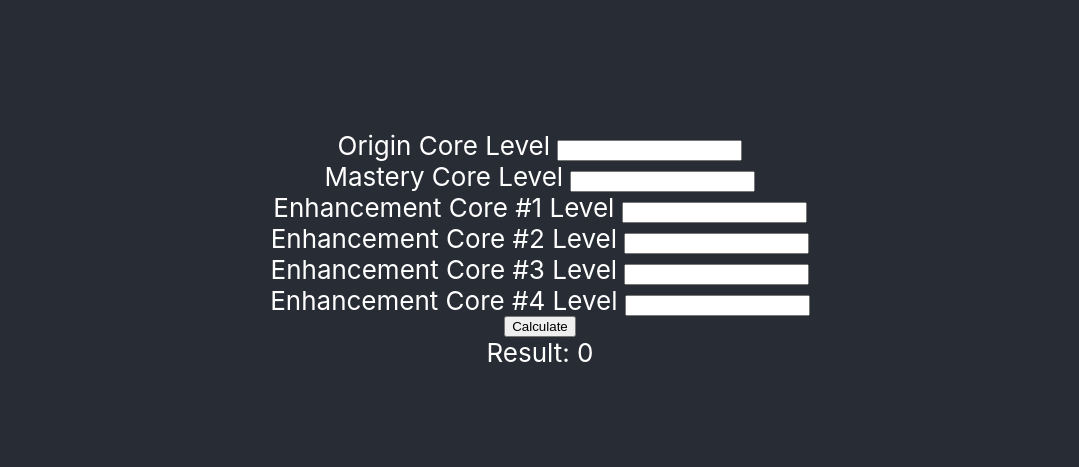
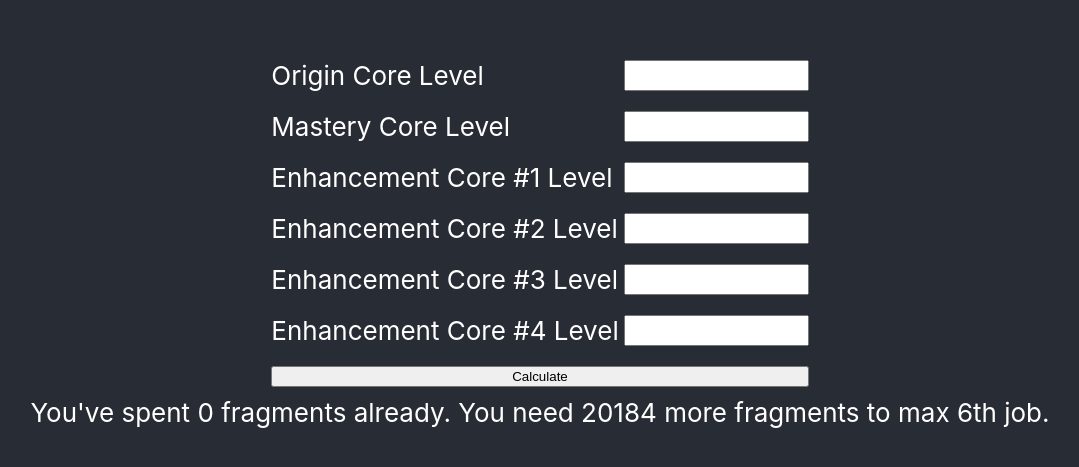
Before and after one commit to Mr-JNP/erda-fragment-tracker, a React (Create React App) app: page / in a window 1280 px wide. Shown: the part 151-618 px from the top of the page, without its empty margins (100-1179 px from the left). Built offline with nearby package versions, Linux system fonts and the light colour scheme.

Commit message:
feat: add styling

```diff
--- a/src/App.css
+++ b/src/App.css
@@ -36,3 +36,15 @@
     transform: rotate(360deg);
   }
 }
+
+.horizontal {
+  display: flex;
+  gap: 5px;
+  justify-content: space-between;
+}
+
+.vertical {
+  display: flex;
+  gap: 20px;
+  flex-direction: column;
+}
--- a/src/App.js
+++ b/src/App.js
@@ -2,7 +2,7 @@ import "./App.css";
 import { useRef, useState } from "react";
 
 function App() {
-  const [origin, setOrigin] = useState(0);
+  const [origin, setOrigin] = useState(1);
   const [mastery, setMastery] = useState(0);
   const [enhancementOne, setEnhancementOne] = useState(0);
   const [enhancementTwo, setEnhancementTwo] = useState(0);
@@ -37,49 +37,48 @@ function App() {
   return (
     <div className='App'>
       <header className='App-header'>
-        <div>
-          <div>
+        <div className='vertical'>
+          <div className='horizontal'>
             <span>Origin Core Level </span>
             <input
               id='origin-level'
               type='number'
               onChange={(e) => setOrigin(e.target.value)}></input>
           </div>
-          <div>
+          <div className='horizontal'>
             <span>Mastery Core Level </span>
             <input
               id='mastery-level'
               type='number'
               onChange={(e) => setMastery(e.target.value)}></input>
           </div>
-          <div>
+          <div className='horizontal'>
             <span>Enhancement Core #1 Level </span>
             <input
               id='enhancement-one-level'
               type='number'
               onChange={(e) => setEnhancementOne(e.target.value)}></input>
           </div>
-          <div>
+          <div className='horizontal'>
             <span>Enhancement Core #2 Level </span>
             <input
               id='enhancement-two-level'
               type='number'
               onChange={(e) => setEnhancementTwo(e.target.value)}></input>
           </div>
-          <div>
+          <div className='horizontal'>
             <span>Enhancement Core #3 Level </span>
             <input
               id='enhancement-three-level'
               type='number'
               onChange={(e) => setEnhancementThree(e.target.value)}></input>
           </div>
-          <div>
+          <div className='horizontal'>
             <span>Enhancement Core #4 Level </span>
             <input
               id='enhancement-four-level'
               type='number'
               onChange={(e) => setEnhancementFour(e.target.value)}></input>
-          </div>
           </div>
           <button
             onClick={(e) => {
@@ -94,7 +93,11 @@ function App() {
             }}>
             Calculate
           </button>
-        <span id='results'>Result: {fragment}</span>
+        </div>
+        <span id='results' style={{ padding: "10px" }}>
+          You've spent {fragment} fragments already. You need {20184 - fragment}{" "}
+          more fragments to max 6th job.
+        </span>
       </header>
     </div>
   );
```
Lines whose indentation alone changed are shown as unchanged.
